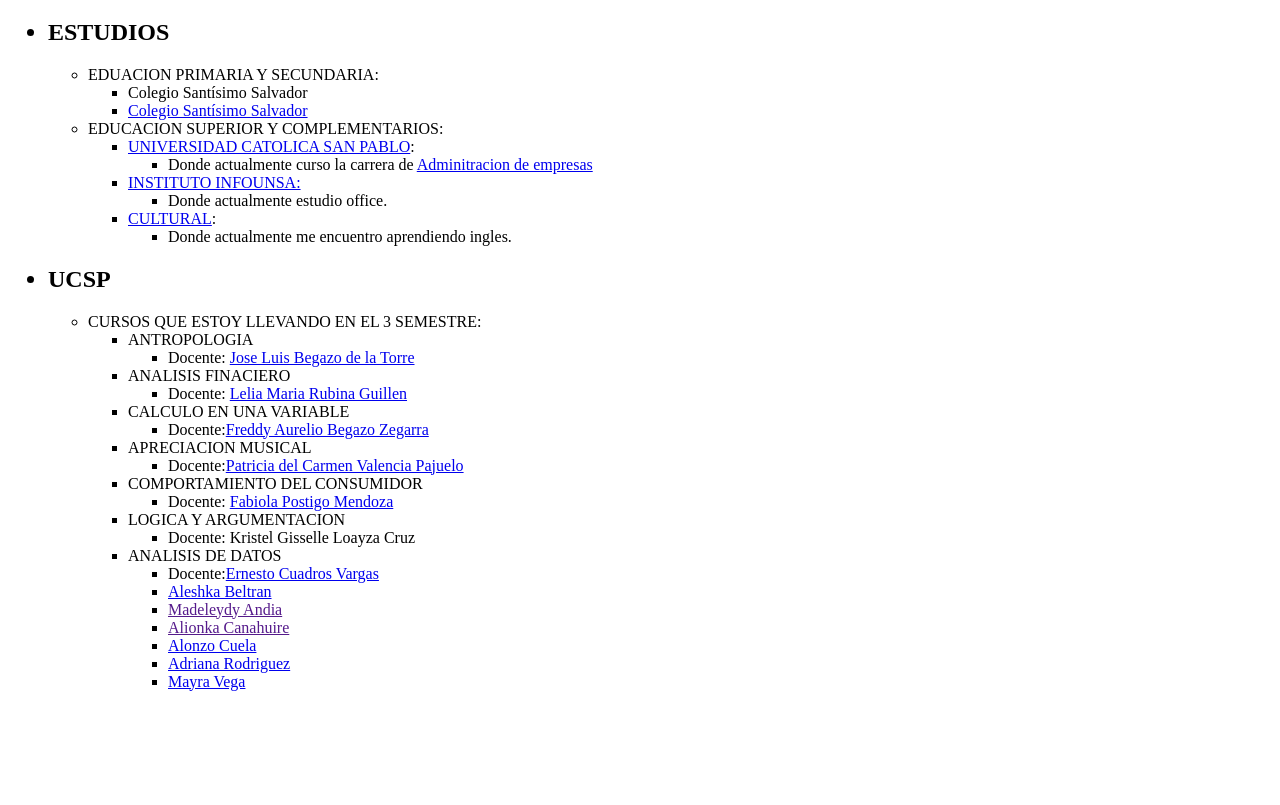
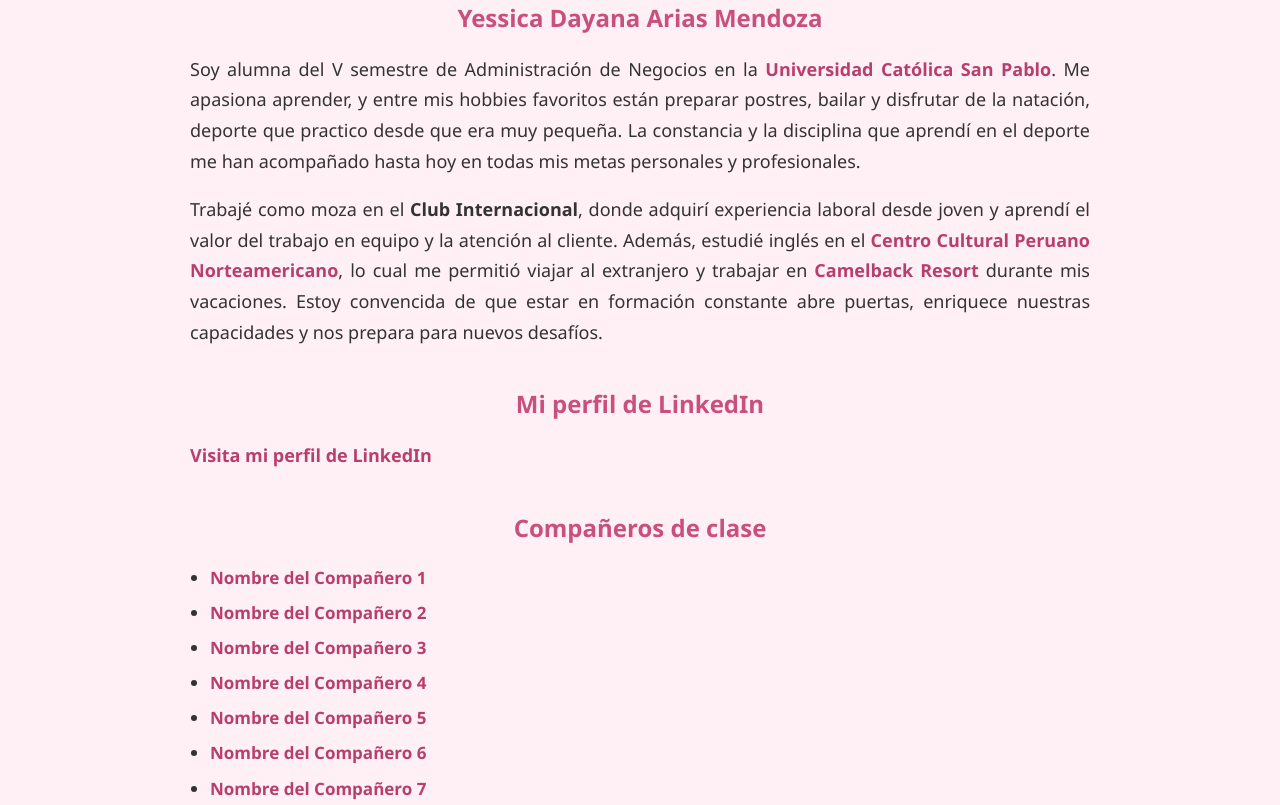
Before and after one commit to yessicarias/YessicaArias, a plain HTML site: page index.html in a window 1280 px wide. Shown: the part 125-930 px from the top of the page. Before the commit the page ends 832 px from the top, so only its background shows below. Drawn offline with Linux system fonts and the light colour scheme.

Commit message:
Update index.html

```diff
--- a/index.html
+++ b/index.html
@@ -1,105 +1,104 @@
 <!DOCTYPE html>
-<html>
+<html lang="es">
 <head>
+  <meta charset="UTF-8">
+  <title>Bienvenido a mi primera página web</title>
   <style>
-        table, th, td {
-            border: 1px solid rgb(255, 255, 255);
-            border-collapse: collapse;
+    body {
+      font-family: 'Segoe UI', sans-serif;
+      background-color: #fff0f5;
+      color: #333;
+      padding: 40px;
+      max-width: 900px;
+      margin: auto;
     }
-          th, td {
-            background-color: #96D4D4;
+
+    h1, h2 {
+      text-align: center;
+      color: #c94f7c;
     }
-          .centro
-          {
-            text-align: center;
+
+    p {
+      font-size: 18px;
+      line-height: 1.7;
+      text-align: justify;
+    }
+
+    a {
+      color: #b83f6d;
+      text-decoration: none;
+      font-weight: bold;
+    }
+
+    a:hover {
+      text-decoration: underline;
+    }
+
+    .section {
+      margin-top: 40px;
+    }
+
+    ul {
+      font-size: 17px;
+      line-height: 1.6;
+      padding-left: 20px;
+    }
+
+    li {
+      margin-bottom: 8px;
     }
   </style>
 </head>
 <body>
-  <title>Emily Condori H</title>
-  <meta name="KEYWORD" content="Yessica, Dayana, Arias, Mendoza">
-</head>
-<body>
+  <h1>Bienvenido a mi primera página web</h1>
+  <h2>Yessica Dayana Arias Mendoza</h2>
 
-    <div>
-        <h1 style="background-color: #96D4D4;" class="centro">Yessica Dayana Arias Mendoza</h1>
-        <h3><p>Nací en la ciudad de Arequipa, vivo en el distrito de Alto Selva Alegre.
-            Me gusta bailar, practicar natación y hacer postres. Aprendi a bailar marinera cuandl era pequeña.
-            Tambien aprendi a tocar guitarra en una pequeña academia de musica.</p></h3>
+  <p>
+    Soy alumna del V semestre de Administración de Negocios en la
+    <a href="https://ucsp.edu.pe" target="_blank">Universidad Católica San Pablo</a>.
+    Me apasiona aprender, y entre mis hobbies favoritos están preparar postres, bailar y disfrutar de la natación, deporte que practico desde que era muy pequeña.
+    La constancia y la disciplina que aprendí en el deporte me han acompañado hasta hoy en todas mis metas personales y profesionales.
+  </p>
+
+  <p>
+    Trabajé como moza en el <strong>Club Internacional</strong>, donde adquirí experiencia laboral desde joven y aprendí el valor del trabajo en equipo y la atención al cliente.
+    Además, estudié inglés en el
+    <a href="https://www.cultural.edu.pe" target="_blank">Centro Cultural Peruano Norteamericano</a>, lo cual me permitió viajar al extranjero y trabajar en
+    <a href="https://www.camelbackmountain.com" target="_blank">Camelback Resort</a> durante mis vacaciones.
+    Estoy convencida de que estar en formación constante abre puertas, enriquece nuestras capacidades y nos prepara para nuevos desafíos.
+  </p>
+
+  <div class="section">
+    <h2>Mi perfil de LinkedIn</h2>
+    <p>
+      <a href="https://www.linkedin.com/in/tuusuarioaqui" target="_blank">Visita mi perfil de LinkedIn</a>
+    </p>
   </div>
 
+  <div class="section">
+    <h2>Compañeros de clase</h2>
     <ul>
-        <h2><li>ESTUDIOS</li></h2>
+      <li><a href="https://linkedin.com/in/compañero1" target="_blank">Nombre del Compañero 1</a></li>
+      <li><a href="https://linkedin.com/in/compañero2" target="_blank">Nombre del Compañero 2</a></li>
+      <li><a href="https://linkedin.com/in/compañero3" target="_blank">Nombre del Compañero 3</a></li>
+      <li><a href="https://linkedin.com/in/compañero4" target="_blank">Nombre del Compañero 4</a></li>
+      <li><a href="https://linkedin.com/in/compañero5" target="_blank">Nombre del Compañero 5</a></li>
+      <li><a href="https://linkedin.com/in/compañero6" target="_blank">Nombre del Compañero 6</a></li>
+      <li><a href="https://linkedin.com/in/compañero7" target="_blank">Nombre del Compañero 7</a></li>
+      <li><a href="https://linkedin.com/in/compañero8" target="_blank">Nombre del Compañero 8</a></li>
+      <li><a href="https://linkedin.com/in/compañero9" target="_blank">Nombre del Compañero 9</a></li>
+      <li><a href="https://linkedin.com/in/compañero10" target="_blank">Nombre del Compañero 10</a></li>
+    </ul>
+  </div>
+
+  <div class="section">
+    <h2>Profesores y Cursos</h2>
     <ul>
-            <li>EDUACION PRIMARIA Y SECUNDARIA:</li>
-                <ul>
-                    <li>Colegio Santísimo Salvador</li>
+      <li>Análisis de datos – https://www.linkedin.com/in/ecuadrosv</li>
+      <li>Desarrollo de habilidades de Negociación – https://www.linkedin.com/in/mart%C3%ADn-quintanilla-18a030127</li>
+      <li>Costos y Planeamiento Presupuestal – https://www.linkedin.com/in/raul-valverde-quiroz-5bb589196</li>
+      <li>Apreciación Artística – https://www.linkedin.com/in/mar%C3%ADa-eugenia-cano-aguirre-42b94660</li>
     </ul>
-
-                <ul>
-                   <li><a href="https://santisimosalvador.edu.pe/">Colegio Santísimo Salvador</a>
-                </ul>
-            <li>EDUCACION SUPERIOR Y COMPLEMENTARIOS:</li>
-                <ul>
-                    <li><a href="https://ucsp.edu.pe/" target="_blank">UNIVERSIDAD CATOLICA SAN PABLO</a>:</li>
-                    <ul>
-                      <li>Donde actualmente curso la carrera de <a href="https://ucsp.edu.pe/carreras/administracion-negocios/">Adminitracion de empresas</a></li></ul>
-                    <li><a href="https://info.unsa.edu.pe/">INSTITUTO INFOUNSA:</a></li>
-                    <ul>
-                      <li>Donde actualmente estudio office.</li></ul>
-                    <li><a href="https://cultural.edu.pe/arequipa/">CULTURAL</a>:</li>
-                    <ul>
-                      <li>Donde actualmente me encuentro aprendiendo ingles.</li></ul>
-                </ul>
-          </ul>
-        </li>
-        <h2><li>UCSP</li></h2>
-            <ul>
-                <li>CURSOS QUE ESTOY LLEVANDO EN EL 3 SEMESTRE:</li>
-                   <ul>
-                    <li>ANTROPOLOGIA</li>
-                    <ul>
-                      <li>Docente: <a href="https://www.linkedin.com/in/jos%C3%A9-luis-begazo-de-latorre-99b53959/">Jose Luis Begazo de la Torre</a></li></ul>
-
-                    <li>ANALISIS FINACIERO</li>
-                    <ul>
-                      <li>Docente: <a href="https://www.linkedin.com/in/lelia-rubina-27939889/">Lelia Maria Rubina Guillen</a></li></ul>
-
-                    <li>CALCULO EN UNA VARIABLE</li>
-                    <ul>
-                      <li>Docente:<a href="https://www.linkedin.com/in/freddy-begazo-947a154a/">Freddy Aurelio Begazo Zegarra</a></li></ul>
-
-                    <li>APRECIACION MUSICAL</li>
-                    <ul>
-                      <li>Docente:<a href="https://www.linkedin.com/in/patricia-valencia-pajuelo-4a30902ab/">Patricia del Carmen Valencia Pajuelo</a></li>
-                    </ul>
-
-                    <li>COMPORTAMIENTO DEL CONSUMIDOR</li>
-                    <ul>
-                      <li>Docente: <a href="https://www.linkedin.com/in/fabiola-postigo-99996b3b/">Fabiola Postigo Mendoza</a></li></ul>
-
-                    <li>LOGICA Y ARGUMENTACION</li>
-                    <ul>
-                      <li>Docente: Kristel Gisselle Loayza Cruz</li></ul>
-
-                    <li>ANALISIS DE DATOS</li>
-                    <ul>
-                      <li>Docente:<a href="https://www.linkedin.com/in/ecuadrosv/">Ernesto Cuadros Vargas</a></li>
-                      <li><a href="https://aleshka18.github.io/aleshkabeltran/">Aleshka Beltran</a></li>
-                      <li><a href="">Madeleydy Andia</a></li>
-                      <li><a href="">Alionka Canahuire</a></li>
-                      <li><a href="https://dnursaurio.github.io">Alonzo Cuela</a></li>
-                      <li><a href="https://adrianarz7.github.io/AdrianaRz.github.io/">Adriana Rodriguez</a></li>
-                      <li><a href="https://grecid13.github.io/Pagina-de-Grecia-/">Mayra Vega</a></li>
-                    </ul>
-                </ul>
-            </ul>
-      </ul>
-
-
-
-
-
-
+  </div>
 </body>
 </html>
```
Lines whose indentation alone changed are shown as unchanged.
